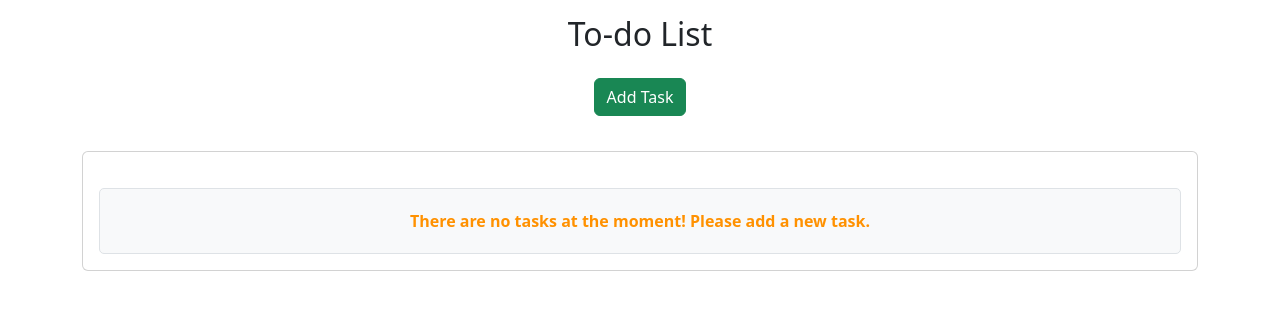
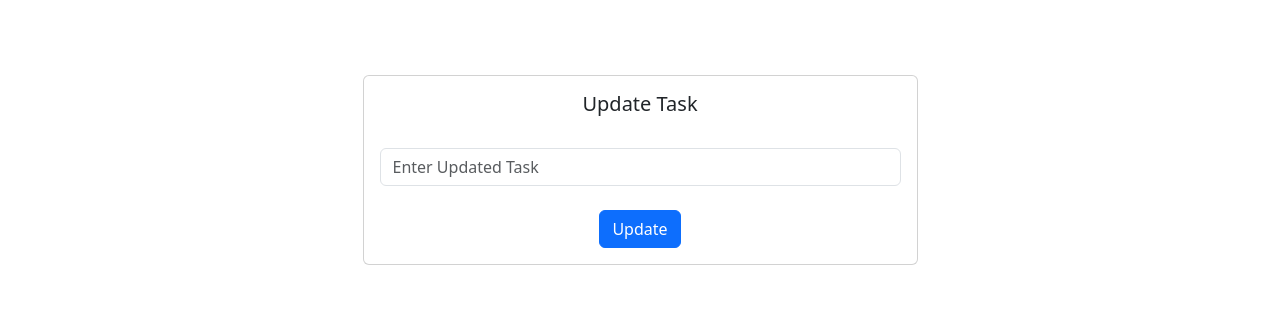
Before and after one commit to nhsonn1/to-do-list, a React (Create React App) app: page /todo-list/update/1 in a window 1280 px wide. Shown: the top 310 px of the page. Built offline with nearby package versions, Linux system fonts and the light colour scheme.

Commit message:
Deployed react router dom to todo list

```diff
--- a/package.json
+++ b/package.json
@@ -17,6 +17,7 @@
     "react-bootstrap": "^2.10.4",
     "react-dom": "^18.3.1",
     "react-redux": "^9.1.2",
+    "react-router-dom": "^6.24.1",
     "react-scripts": "5.0.1",
     "redux": "^5.0.1",
     "redux-thunk": "^3.1.0",
--- a/src/App.tsx
+++ b/src/App.tsx
@@ -2,10 +2,24 @@ import React from 'react';
 import logo from './logo.svg';
 import './App.css';
 import TodoList from './components/TodoList';
+import { Container } from 'react-bootstrap';
+import { BrowserRouter, Route, Routes, Navigate } from 'react-router-dom';
+import AddTaskPage from './components/AddTaskPage';
+import UpdateTaskPage from './components/UpdateTaskPage';
+
 function App() {
   return (
     <div className="App">
-      <TodoList />
+      <Container>
+        <BrowserRouter>
+          <Routes>
+            <Route path='/' element={<Navigate to='/todo-list' />} />
+            <Route path='/todo-list' element={<TodoList />} />
+            <Route path='/todo-list/create' element={<AddTaskPage />} />
+            <Route path='/todo-list/update/:taskId' element={<UpdateTaskPage />} />
+          </Routes>
+        </BrowserRouter>
+      </Container>
     </div>
   );
 }
--- /dev/null
+++ b/src/components/AddTaskPage.tsx
@@ -0,0 +1,45 @@
+import React, { useState } from "react";
+import { useDispatch } from "react-redux";
+import { addTask } from "../state/todoSlice";
+import { nanoid } from "nanoid";
+import { useNavigate, Link } from "react-router-dom";
+import { Button, Card, CardBody, Container, Form } from "react-bootstrap";
+
+const AddTaskPage = () => {
+    const [name, setName] = useState('');
+    const dispatch = useDispatch();
+    const navigate = useNavigate();
+
+
+    const handleAddTask = () => {
+        dispatch(addTask({ id: nanoid(), name, completed: false }));
+        setName('');
+        navigate('/todo-list');
+
+    };
+
+    return (
+        <Container style={{ marginTop: '75px', display: 'flex', justifyContent: 'center', alignItems: 'center',  }}>
+            <Card style={{ width: '555px', }}>
+                <CardBody>
+                    <Card.Title>Add New Tasks</Card.Title>
+                    <br></br>
+                    <Form onSubmit={handleAddTask}>
+                        <Form.Group controlId="newTask">
+                            <Form.Control
+                                type="text"
+                                value={name}
+                                onChange={(e) => setName(e.target.value)}
+                                placeholder="Enter new task"
+                            />
+                        </Form.Group>
+                    </Form>
+                    <br></br>
+                    <Button variant="primary" type='submit' onClick={handleAddTask}>Add Task</Button>
+                </CardBody>
+            </Card>
+        </Container>
+    );
+
+}
+export default AddTaskPage;
--- a/src/components/TodoList.tsx
+++ b/src/components/TodoList.tsx
@@ -6,6 +6,9 @@ import AddTaskModal from "./AddTaskModal";
 import { deleteTask, toggleTaskCompletion } from "../state/todoSlice";
 import { useDispatch, useSelector } from "react-redux";
 import { RootState } from "../state/store";
+import AddTaskPage from "./AddTaskPage";
+import { Link } from 'react-router-dom';
+import UpdateTaskPage from "./UpdateTaskPage";
 
 const TodoList: React.FC = () => {
     const todos = useSelector((state: RootState) => state.todos);
@@ -21,11 +24,13 @@ const TodoList: React.FC = () => {
 
     return (
         <Container>
-            <h2 style={{ marginTop: '15px'}}>
+            <h2 style={{ marginTop: '15px' }}>
                 To-do List
             </h2>
-            <div style={{ marginTop: '25px', marginBottom: '35px'}}>
-            <AddTaskModal />
+            <div style={{ marginTop: '25px', marginBottom: '35px' }}>
+                <Button variant="success" as={Link as any} to="/todo-list/create">
+                    Add Task
+                </Button>
             </div>
             {todos.length === 0 ? (
                 <Card className="mt-4">
@@ -61,7 +66,9 @@ const TodoList: React.FC = () => {
                                 </td>
                                 <td>
                                     <div style={{ display: 'flex', justifyContent: 'center', gap: '20px' }}>
-                                        <UpdateTask taskId={task.id} />
+                                        <Button variant="warning" as={Link as any} to={`/todo-list/update/${task.id}`}>
+                                            Update
+                                        </Button>
                                         <Button
                                             variant="danger"
                                             onClick={() => handleDeleteTask(task.id)}
--- /dev/null
+++ b/src/components/UpdateTaskPage.tsx
@@ -0,0 +1,48 @@
+import React, { useState, useEffect } from "react";
+import { useDispatch, useSelector } from "react-redux";
+import { Button, Form, Modal, Container, CardBody, Card } from "react-bootstrap";
+import { updateTask} from "../state/todoSlice";
+import { useNavigate, useParams } from "react-router-dom";
+import { RootState } from "../state/store";
+
+const UpdateTaskPage: React.FC = () => {
+    const { taskId } = useParams();
+    const [name, setName] = useState('');
+    const dispatch = useDispatch();
+    const navigate = useNavigate();
+
+
+    const handleUpdateTask = (e: React.FormEvent) => {
+        e.preventDefault();
+        if (taskId && name.trim()) {
+            dispatch(updateTask({ id: taskId, name }));
+            setName('');
+            navigate('/todo-list');
+        }
+    };
+
+    return (
+        <Container style={{ marginTop: '75px', display: 'flex', justifyContent: 'center', alignItems: 'center',  }}>
+            <Card style={{ width: '555px', }}>
+                <CardBody>
+                    <Card.Title>Update Task</Card.Title>
+                    <br></br>
+                    <Form onSubmit={handleUpdateTask}>
+                        <Form.Group controlId="newTask">
+                            <Form.Control
+                                type="text"
+                                value={name}
+                                onChange={(e) => setName(e.target.value)}
+                                placeholder="Enter Updated Task"
+                            />
+                        </Form.Group>
+                    </Form>
+                    <br></br>
+                    <Button variant="primary" type='submit' onClick={handleUpdateTask}>Update</Button>
+                </CardBody>
+            </Card>
+        </Container>
+    );
+}
+
+export default UpdateTaskPage;
```
Also changed, not shown: 1 other file (tests, documents, lock files or other folders).
